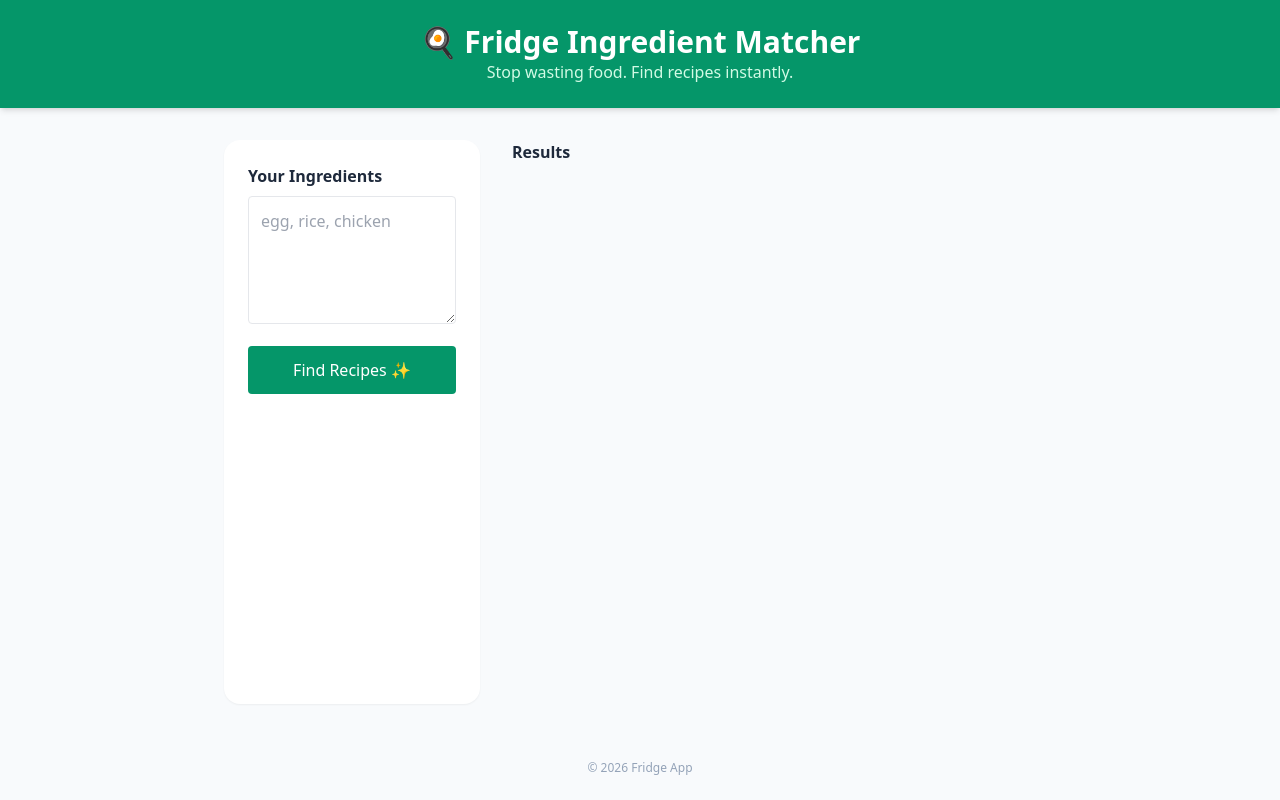
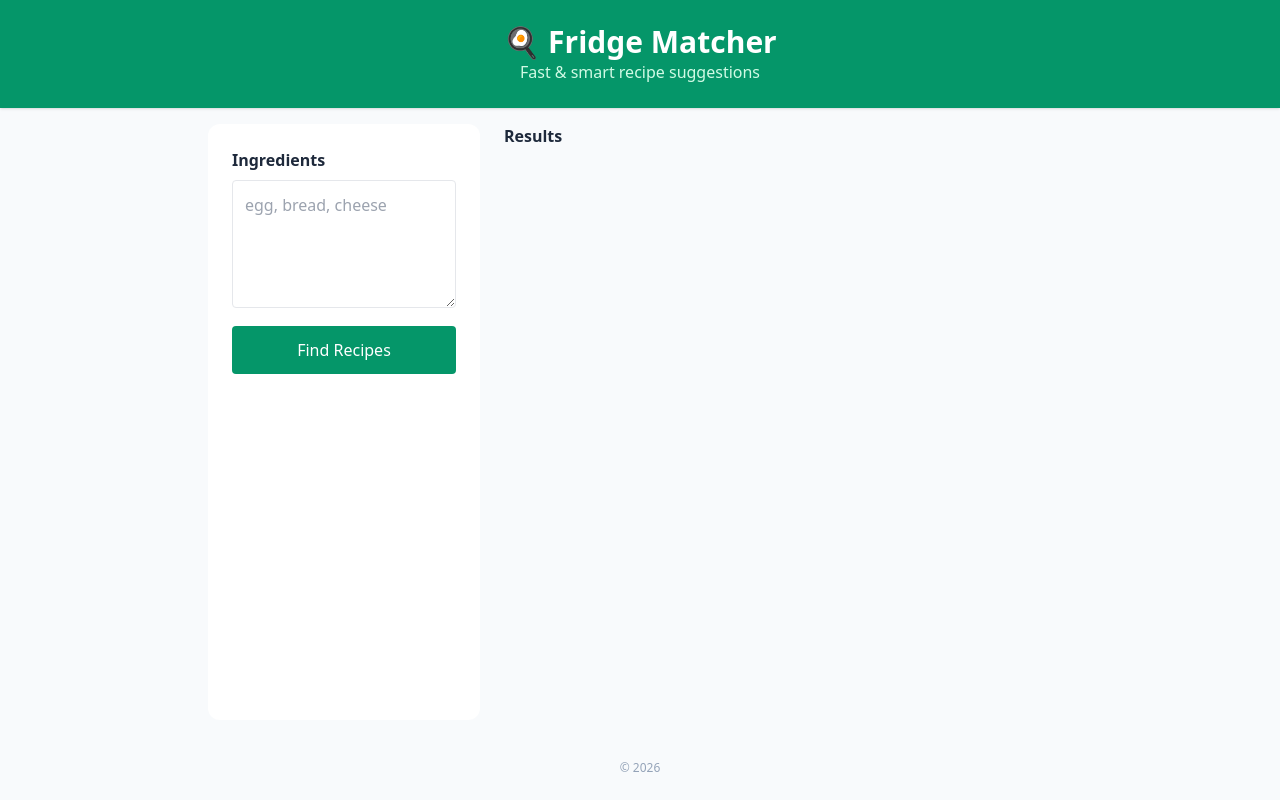
Before and after one commit to vkxtony-sketch/fridge-ingredient-matcher, a plain HTML site: page index.html in a window 1280 px wide. Drawn offline with nearby package versions, Linux system fonts and the light colour scheme.

Commit message:
Perf: simplify UI for speed + remove unnecessary layout weight

```diff
--- a/index.html
+++ b/index.html
@@ -1,36 +1,34 @@
 <!DOCTYPE html>
 <html lang="en">
 <head>
-    <meta charset="UTF-8">
-    <meta name="viewport" content="width=device-width, initial-scale=1.0">
+  <meta charset="UTF-8" />
+  <meta name="viewport" content="width=device-width, initial-scale=1.0" />
   <title>Fridge Ingredient Matcher</title>
   <script src="https://cdn.tailwindcss.com"></script>
 </head>
 <body class="bg-slate-50 text-slate-800 font-sans min-h-screen flex flex-col">
 
-<header class="bg-emerald-600 text-white shadow-md py-6 text-center">
-    <h1 class="text-3xl font-extrabold">🍳 Fridge Ingredient Matcher</h1>
-    <p class="text-emerald-100">Stop wasting food. Find recipes instantly.</p>
+<header class="bg-emerald-600 text-white py-6 text-center shadow">
+  <h1 class="text-3xl font-bold">🍳 Fridge Matcher</h1>
+  <p class="text-emerald-100">Fast & smart recipe suggestions</p>
 </header>
 
-<main class="flex-grow max-w-4xl w-full mx-auto p-4 md:p-8 grid grid-cols-1 md:grid-cols-3 gap-8">
+<main class="max-w-4xl mx-auto p-4 grid md:grid-cols-3 gap-6 flex-grow">
 
-    <section class="bg-white p-6 rounded-2xl shadow-sm md:col-span-1">
-        <h2 class="font-bold mb-2">Your Ingredients</h2>
-        <textarea id="ingredients" class="w-full h-32 border rounded p-3" placeholder="egg, rice, chicken"></textarea>
-        <button id="find-btn" class="w-full mt-4 bg-emerald-600 text-white py-3 rounded">Find Recipes ✨</button>
+  <section class="bg-white p-6 rounded-xl md:col-span-1">
+    <h2 class="font-bold mb-2">Ingredients</h2>
+    <textarea id="ingredients" class="w-full h-32 border p-3 rounded" placeholder="egg, bread, cheese"></textarea>
+    <button id="find-btn" class="w-full mt-3 bg-emerald-600 text-white py-3 rounded">Find Recipes</button>
   </section>
 
   <section class="md:col-span-2">
-        <h2 class="font-bold mb-4">Results</h2>
+    <h2 class="font-bold mb-3">Results</h2>
     <div id="results" class="space-y-4"></div>
   </section>
 
 </main>
 
-<footer class="text-center text-xs text-slate-400 py-6">
-    &copy; 2026 Fridge App
-</footer>
+<footer class="text-center text-xs text-slate-400 py-6">© 2026</footer>
 
 <script type="module" src="src/js/app.js"></script>
 
```
Lines whose indentation alone changed are shown as unchanged.
